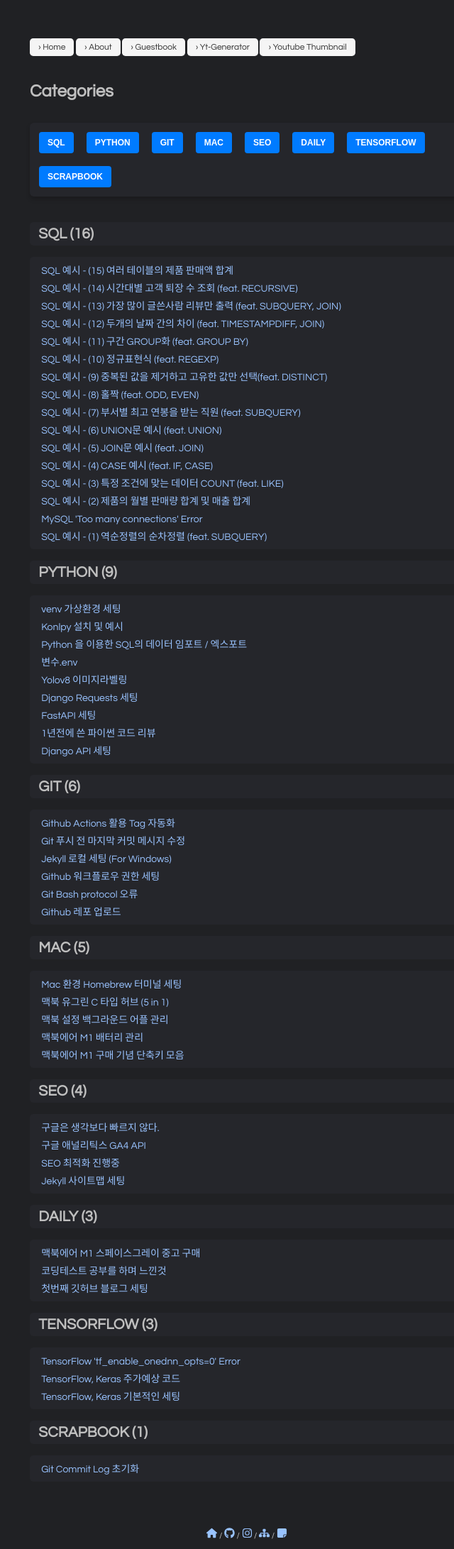
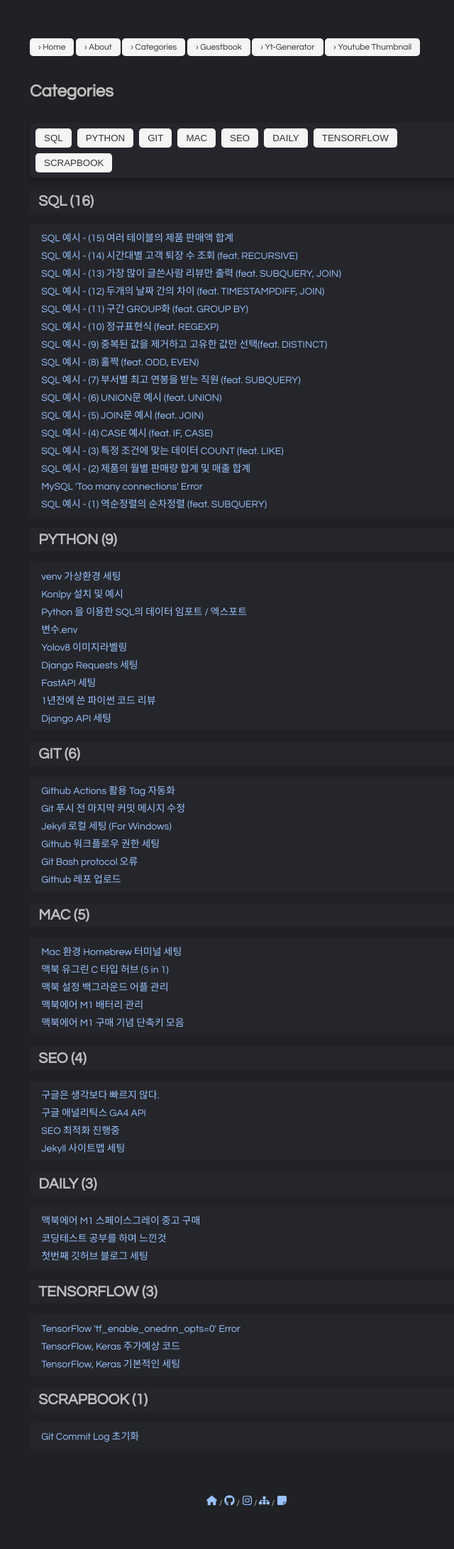
Before and after one commit to pozuhtuhv/pozuhtuhv.github.io, a Jekyll site: the page built from categories.html, in a window 1280 px wide. Shown: the whole page at 71% size, without its empty margins (292-932 px from the left). Built offline with Jekyll 4.4.1, drawn with Linux system fonts in a browser that asks for light colours; after the commit the page ends 2137 px from its top, so only the background shows below that.

Commit message:
(edit) menu

```diff
--- a/_layouts/default.html
+++ b/_layouts/default.html
@@ -12,6 +12,7 @@ layout: compress
     <section class="head">
       <a href="{{ site.url }}"> &rsaquo; Home</a>
       <a href="{{ site.url }}/about/"> &rsaquo; About</a>
+      <a href="{{ site.url }}/categories/"> &rsaquo; Categories</a>
       <a href="{{ site.url }}/guestbook/"> &rsaquo; Guestbook</a>
       <a href="{{ site.url }}/generator/"> &rsaquo; Yt-Generator</a>
       <a href="{{ site.url }}/thumbnail/"> &rsaquo; Youtube Thumbnail</a>
--- a/categories.html
+++ b/categories.html
@@ -3,23 +3,20 @@ layout: default
 ---
 
 <style>
-#category-buttons {
-  margin-bottom: 20px;
-}
 .category-btn {
-  padding: 10px 15px;
-  margin: 5px;
+  padding: 0.5rem 1rem;
   border: none;
-  background-color: #25262b;
-  color: #99c3ff;
+  background-color: #f5f5f5;
   cursor: pointer;
-  border-radius: 5px;
-font-size: 14px;
-  transition: color 0.3s ease, transform 0.2s ease;
+  color: #333;
+  border-radius: 0.4rem;
+  transition: background-color 0.2s ease, color 0.2s ease;
 }
 .category-btn:hover {
-  background-color: #0056b3;
+  background-color: #e0e0e0;
+  color: #0073e6;
 }
+
 .category-item > h3,
 .category-item > ul {
   background-color: #25262b;
@@ -37,25 +34,6 @@ font-size: 14px;
   box-shadow: 0 4px 6px rgba(0, 0, 0, 0.2);
 }
 
-.category-btn {
-  padding: 6px 12px;
-  border: none;
-  background: #007bff;
-  color: white;
-  font-size: 12px;
-  font-weight: bold;
-  border-radius: 4px;
-  cursor: pointer;
-  transition: all 0.2s ease-in-out;
-  height: auto;
-  min-height: 30px;
-  white-space: nowrap;
-}
-
-.category-btn:hover {
-  background: #0056b3;
-  transform: scale(1.03);
-}
 </style>
 
 <section class="post">
```
